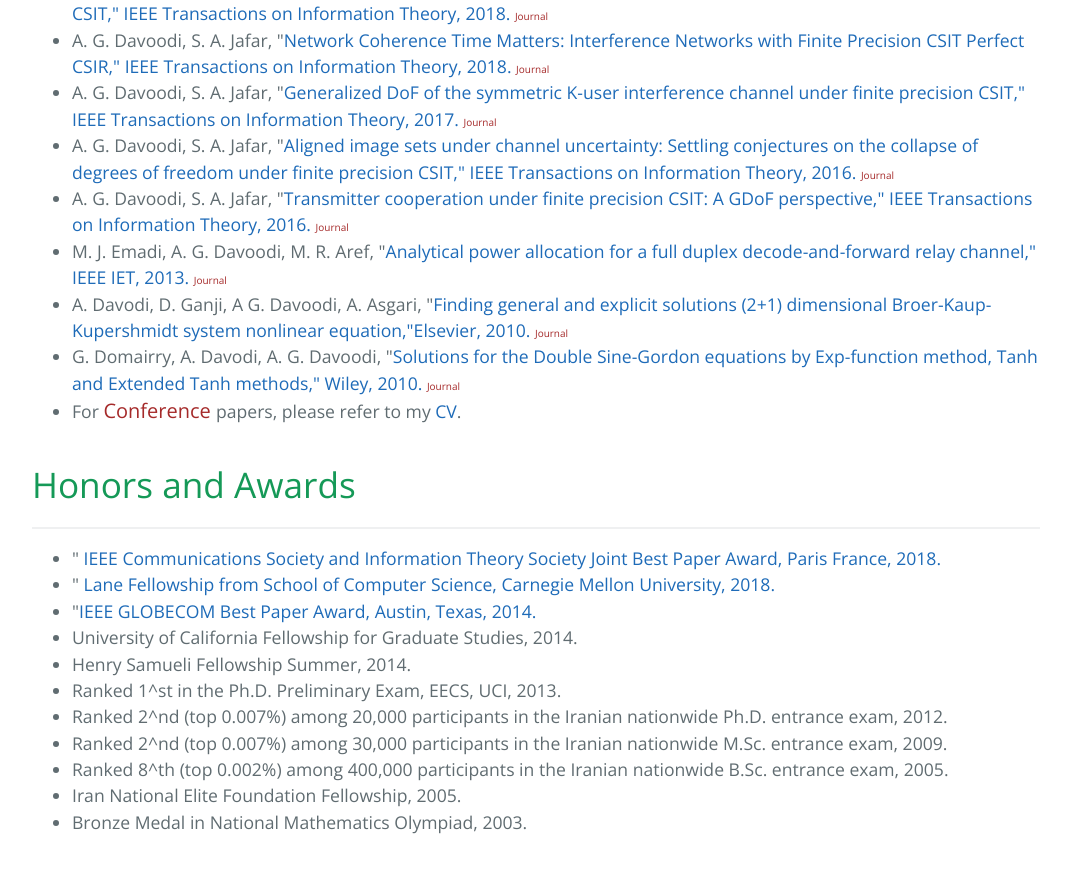
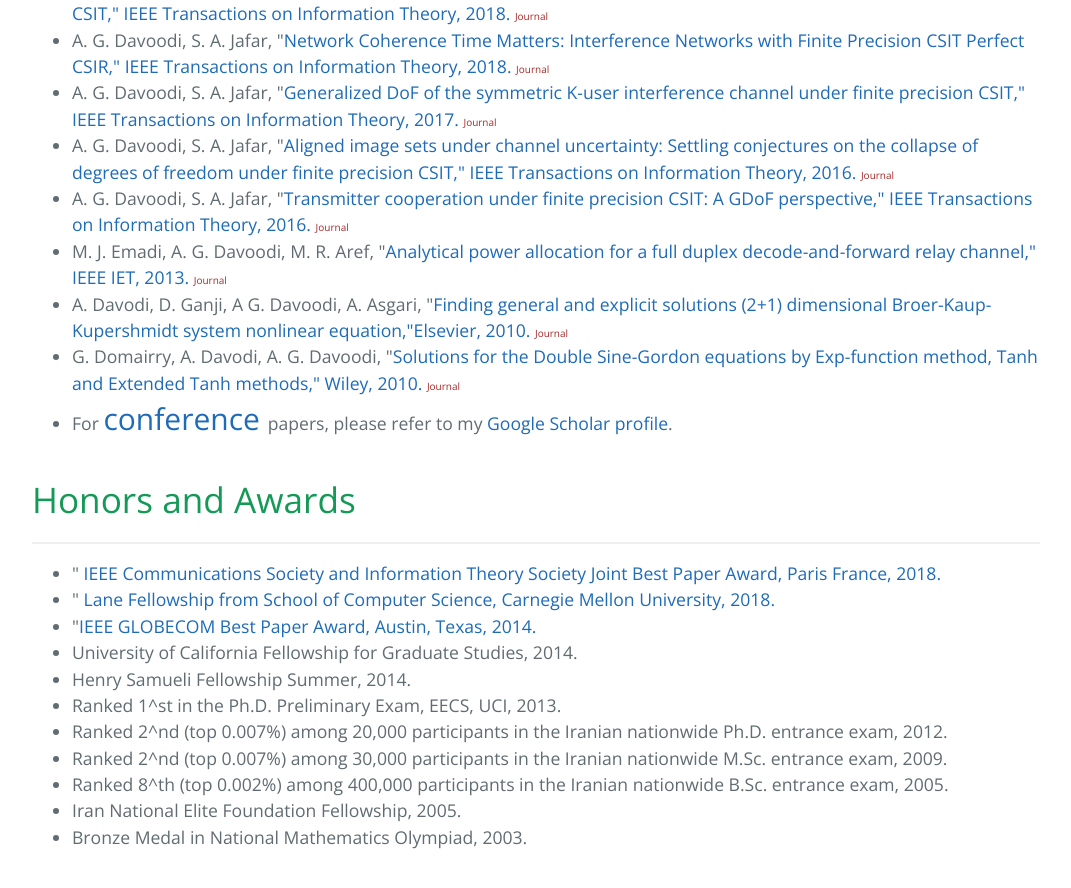
Before and after one commit to arashgholami/arashgholami.github.io, a Jekyll site: the page built from index.md, in a window 1280 px wide and 900 px high, scrolled down 3183 px. Shown: the top 888 px of the window, without its empty margins (104-1175 px from the left). Built offline with Jekyll 4.4.1, drawn with Linux system fonts in a browser that asks for light colours.

Commit message:
Update index.md

```diff
--- a/index.md
+++ b/index.md
@@ -145,7 +145,7 @@ of having the same hash is higher. </font><br>
    <li>M. J. Emadi, A. G. Davoodi, M. R. Aref, "<a href="https://ieeexplore.ieee.org/abstract/document/6555770">Analytical power allocation for a full duplex decode-and-forward relay channel," IEEE IET, 2013. </a>  <span style="color:brown;font-size:10px">  Journal </span> </li>
    <li>A. Davodi, D. Ganji, A G. Davoodi, A. Asgari, "<a href="https://www.sciencedirect.com/science/article/abs/pii/S0096300309005359">Finding general and explicit solutions (2+1) dimensional Broer-Kaup-Kupershmidt system nonlinear equation,"Elsevier, 2010. </a>  <span style="color:brown;font-size:10px">  Journal </span>  </li>
    <li> G. Domairry, A. Davodi, A. G. Davoodi, "<a  href="https://onlinelibrary.wiley.com/doi/abs/10.1002/num.20440">Solutions for the Double Sine-Gordon equations by Exp-function method, Tanh and Extended Tanh methods," Wiley, 2010. </a>  <span style="color:brown;font-size:10px">  Journal </span> </li>
-   <li>For <span style="color:brown;font-size:20px">  Conference </span> papers, please refer to my <a href="https://arashgholami.github.io/Resume.pdf">CV</a>. </li>
+   <li>For <span style="color:brown;font-size:30px">  <a href="https://scholar.google.com/citations?user=tpoOv5MAAAAJ&hl=en&oi=ao">conference</a> </span> papers, please refer to my <a href="https://scholar.google.com/citations?user=tpoOv5MAAAAJ&hl=en&oi=ao">Google Scholar profile</a>. </li>
 
 </ul>
 
```
